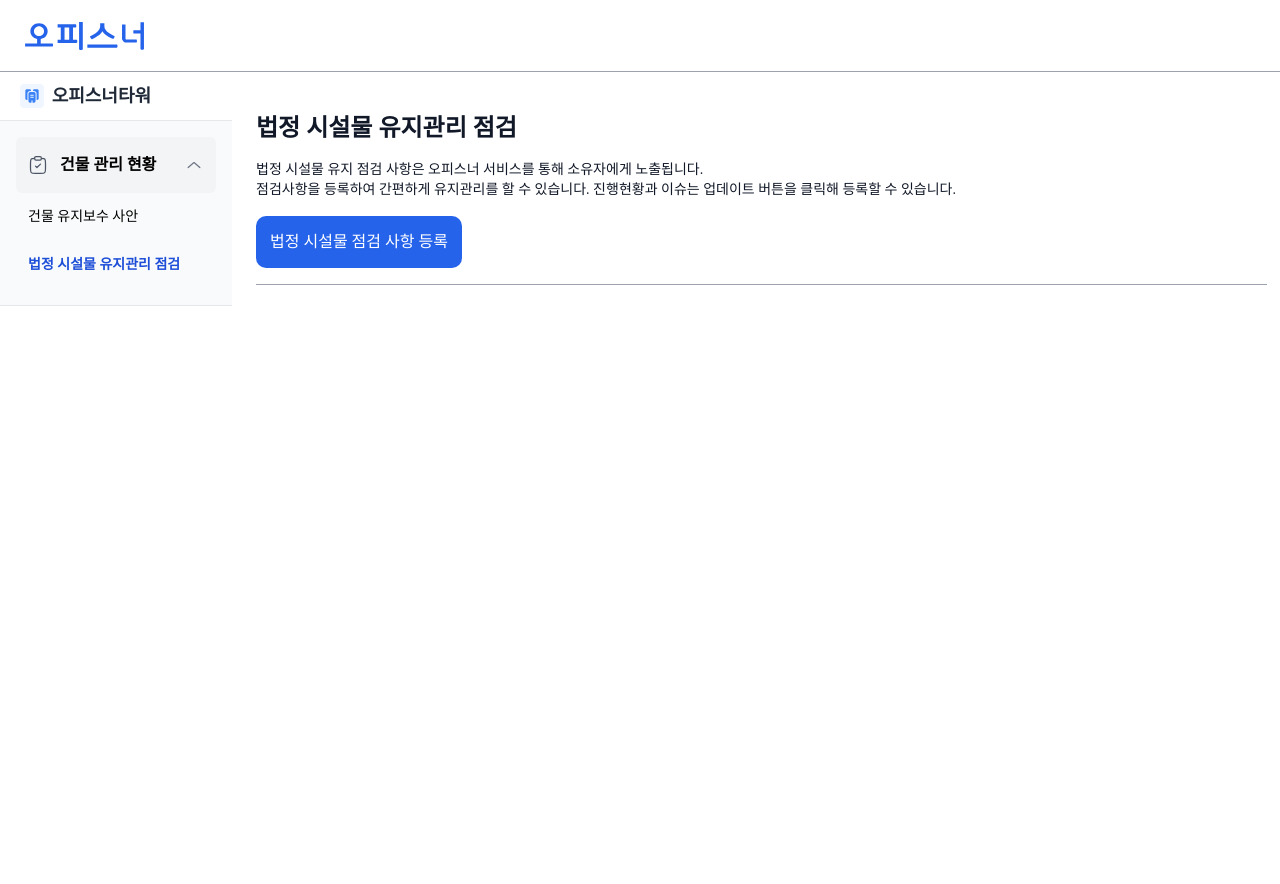
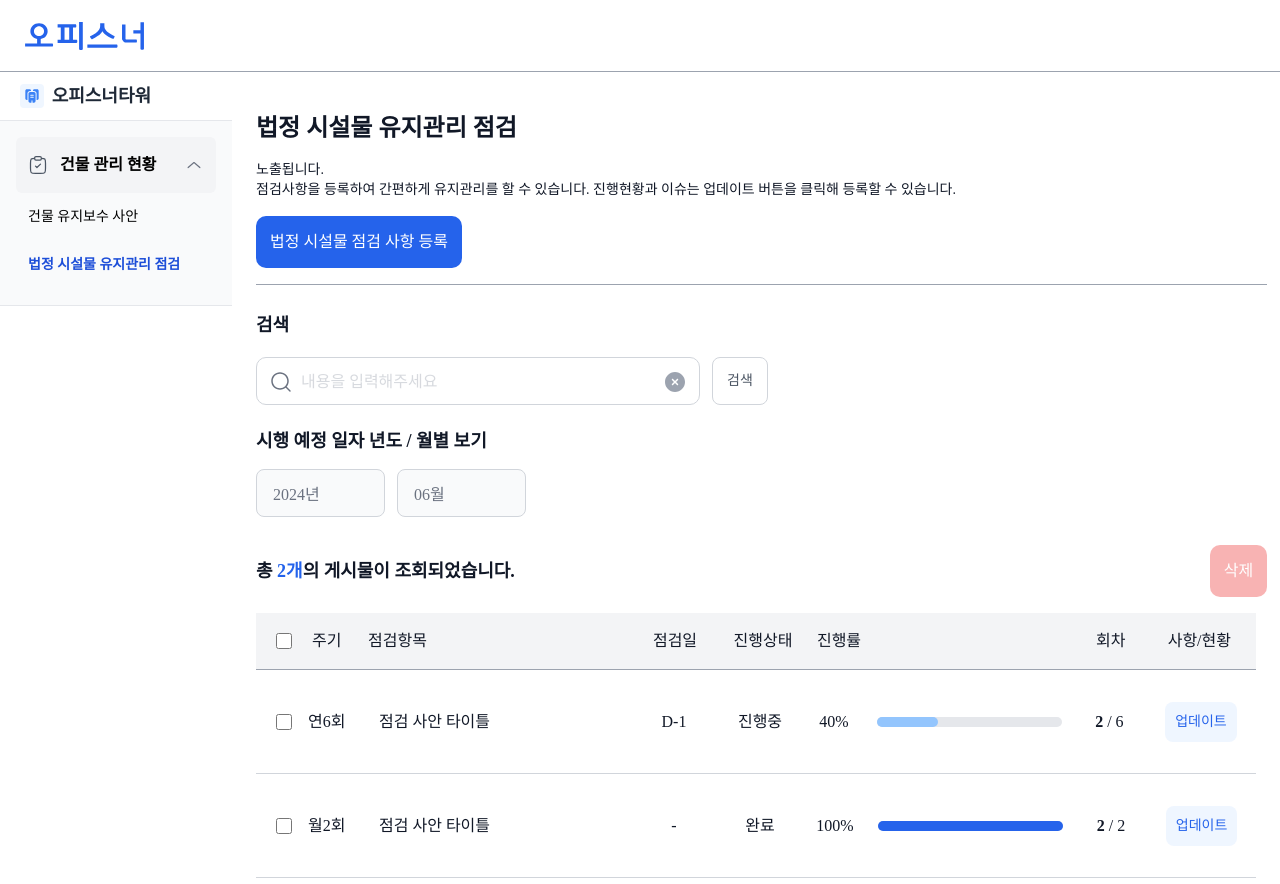
Before and after one commit to 10aeat/10aeat_Frontend, a Next.js app: page /admin/manage/list in a window 1280 px wide. Shown: the top 884 px of the page. Before the commit the page ends 800 px from the top, so only its background shows below. Built offline with nearby package versions, Linux system fonts and the light colour scheme; a web font is replaced by a local one.

Commit message:
[Fix] 스타일 수정

```diff
--- a/src/app/admin/manage/list/page.tsx
+++ b/src/app/admin/manage/list/page.tsx
@@ -10,7 +10,7 @@ import SideMenu from '@/app/admin/_components/atoms/Sidemenu'
 
 export default function page() {
   return (
-    <div className="relative w-full bg-white overflow-y-auto">
+    <div className="relative w-full bg-white">
       <AdminLogo />
       <SideMenu menuIndex={2} />
       <div className="inline-flex flex-col items-start gap-4 absolute top-28 left-64">
@@ -20,7 +20,6 @@ export default function page() {
           </div>
         </div>
         <p className="self-stretch font-Pretendard text-[14px] font-normal leading-[20px] capitalize text-gray-900">
-          법정 시설물 유지 점검 사항은 오피스너 서비스를 통해 소유자에게
           노출됩니다. <br />
           점검사항을 등록하여 간편하게 유지관리를 할 수 있습니다. 진행현황과
           이슈는 업데이트 버튼을 클릭해 등록할 수 있습니다.
```
